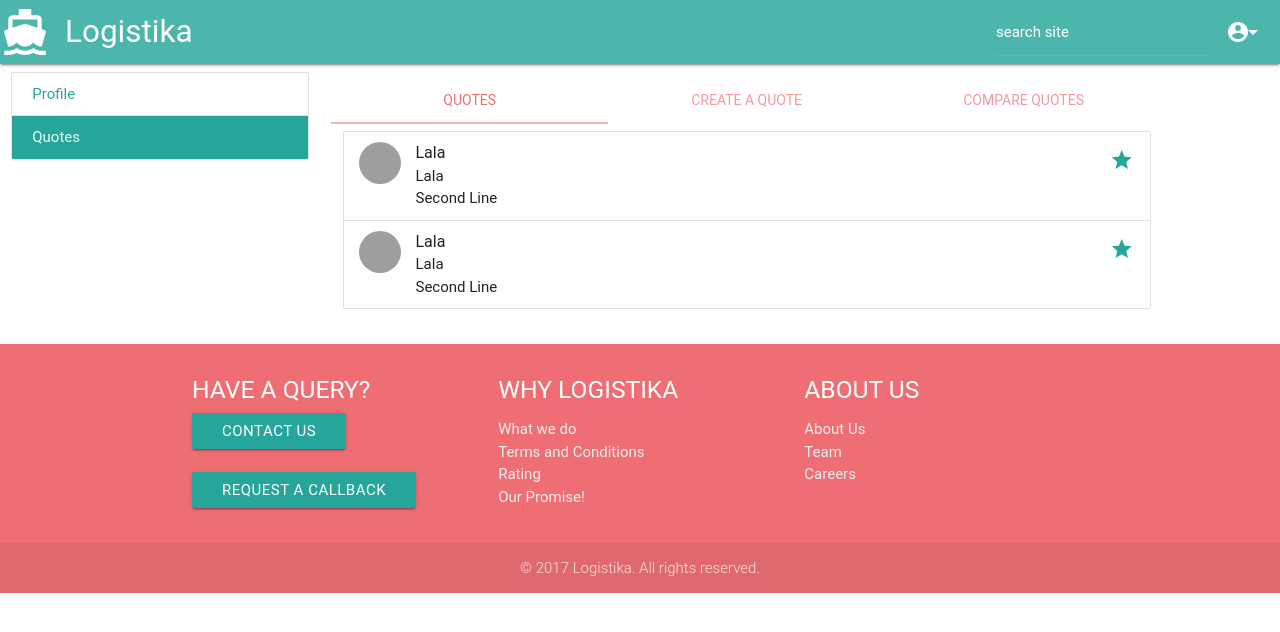
After one commit to thulasi-ram/logistika, a Django app: page /quotes/ in a window 1280 px wide. The commit adds this page. Shown: the top 632 px of the page. Run offline with Django 3.2, Linux system fonts and the light colour scheme; data comes from the database, SQL or seed files in the repository; both versions use the stored data as it was after the commit; some libraries are stand-ins or nearby versions; some web fonts are replaced; grey boxes are pictures that could not be loaded.

Commit message:
Creation of quotes

```diff
--- a/logistika/templates/base.html
+++ b/logistika/templates/base.html
@@ -16,6 +16,7 @@
 
 <ul id="dropdown1" class="dropdown-content">
     {% if request.user.is_authenticated %}
+    <li><a href="/quotes">My Quotes</a></li>
     <li><a href="/users/logout/">Logout</a></li>
     {% else %}
     <li><a href="/users/login/">Login</a></li>
@@ -29,13 +30,17 @@
         </a>
         <ul class="right hide-on-med-and-down">
             <li>
+                <!--<i class="small material-icons">search</i>-->
+
                 <form id="searchThis" action="/search" style="display: inline;" method="get"><input
-                        onfocus="if(this.value==this.defaultValue)this.value='';" value="Search this blog" type="text"
+                        onfocus="if(this.value==this.defaultValue)this.value='';" value="search site" type="text"
                         id="searchBox" onblur="if(this.value=='')this.value=this.defaultValue;" vinput="" name="q"/>
-                    <input id="searchButton" value="Go" type="submit"/></form>
+
+                    <!--<input id="searchButton" value="Go" type="submit"/>-->
+                </form>
             </li>
             <li><a class="dropdown-button" data-beloworigin="true" data-hover="true" href="#!"
-                   data-activates="dropdown1"><i class="small material-icons right">arrow_drop_down</i><i
+                   data-activates="dropdown1"><i class="material-icons right large">arrow_drop_down</i><i
                     class="tiny material-icons">account_circle</i></a></li>
         </ul>
 
@@ -98,6 +103,24 @@
         <p>Rajashekar : 00000000000</p>
         <p>Thulasi : 00000000000</p>
         <h4>Email us:</h4>
+        <div class="row">
+            <form class="col s12">
+                <div class="row">
+                    <div class="input-field col s12">
+                        <i class="material-icons prefix">subject</i>
+                        <input id="contactus_subject" type="text" class="validate">
+                        <label for="contactus_subject">Subject</label>
+                    </div>
+                    <div class="input-field col s12">
+                        <i class="material-icons prefix">mode_edit</i>
+                        <textarea id="contactus_message" class="materialize-textarea"></textarea>
+                        <label for="contactus_message">Message</label>
+                    </div>
+                    <button type="submit" id="query_submit" class="waves-effect waves-light btn right">Send</button>
+
+                </div>
+            </form>
+        </div>
     </div>
     <div class="modal-footer">
         <a href="#!" class=" modal-action modal-close waves-effect waves-green btn-flat">CLOSE</a>
--- /dev/null
+++ b/logistika/templates/logistika/landing2.html
@@ -0,0 +1,19 @@
+{% extends "base.html" %}
+{% block title %}Quotes{% endblock %}
+{% load static %}
+{% block scripts %}
+<script type="text/javascript" src="{% static 'js/quotes.js' %}"></script>
+{% endblock %}
+{% block content %}
+  <div class="row">
+      <div class="col s3">     <div class="collection">
+        <a href="/profile" class="collection-item">Profile</a>
+        <a href="/quotes" class="collection-item active">Quotes</a>
+      </div>
+      </div>
+    <div class="col s8">
+   {% block tabs %}{% endblock %}
+            </div>
+
+  </div>
+{% endblock %}
--- a/logistika/urls.py
+++ b/logistika/urls.py
@@ -24,4 +24,5 @@ urlpatterns = [
     url(r'^admin/', admin.site.urls),
     url(r'^$', Landing.as_view(), name='landing'),
     url(r'^users/', include('users.urls', namespace='users')),
+    url(r'^quotes/', include('quotes.urls', namespace='quotes')),
 ]+ static(settings.STATIC_URL, document_root=settings.STATIC_ROOT)
--- a/quotes/models.py
+++ b/quotes/models.py
@@ -3,3 +3,7 @@ from __future__ import unicode_literals
 from django.db import models
 
 # Create your models here.
+
+
+class Quotes(models.Model):
+    title = models.CharField(max_length=100)
--- /dev/null
+++ b/quotes/templates/quotes/quotes.html
@@ -0,0 +1,67 @@
+{% extends "logistika/landing2.html" %}
+{% block title %}Quotes{% endblock %}
+{% load static %}
+{% block scripts %}
+<script type="text/javascript" src="{% static 'js/quotes.js' %}"></script>
+{% endblock %}
+{% block tabs %}
+<ul class="tabs tabs-fixed-width">
+    <li class="tab col s3"><a href="#list_quotes">Quotes</a></li>
+    <li class="tab col s3 {% if not request.user.is_authenticated %} disabled {%endif%} "><a href="#create_quotes">Create
+        a Quote</a></li>
+    <li class="tab col s3"><a href="#compare_quotes">Compare Quotes</a></li>
+</ul>
+<div id="list_quotes" class="col s12">
+    <ul class="collection">
+        {% for item in quotes%}
+        <li class="collection-item avatar">
+            <img src="images/yuna.jpg" alt="" class="circle">
+            <span class="title">{{item.title}}</span>
+            <p>{{item.title }}<br>
+                Second Line
+            </p>
+            <a href="#!" class="secondary-content"><i class="material-icons">grade</i></a>
+        </li>
+        {% empty %}
+        <h4 class="center">No quotes</h4>
+        {%endfor%}
+    </ul>
+</div>
+<div id="create_quotes" class="col s12">
+    <form id="myform" action="{% url 'quotes:create' %}" method="post">
+        {%csrf_token%}
+        <div class="input-field col s12">
+            <input id="quote_title" name="title" type="text" class="validate" required>
+            <label for="quote_title">Title</label>
+        </div>
+        <button type="submit" id="submit_button" class="waves-effect waves-light btn">CREATE QUOTE
+        </button>
+    </form>
+</div>
+<div id="compare_quotes" class="col s12">
+
+    <div class="row">
+        {%for i in "xxx" %}
+
+        <div class="col s12 m4">
+            <div class="card-panel teal">
+                <nav>
+                    <div class="nav-wrapper">
+                        <form>
+                            <div class="input-field">
+                                <input id="search" type="search" required>
+                                <label class="label-icon" for="search"><i class="material-icons">search</i></label>
+                                <i class="material-icons">close</i>
+                            </div>
+                        </form>
+                    </div>
+                </nav>
+                <span class="white-text">I am a very simple card. I am good at containing small bits of information.
+          I am convenient because I require little markup to use effectively. I am similar to what is called a panel in other frameworks.
+          </span>
+            </div>
+        </div>
+        {%endfor%}
+    </div>
+</div>
+{% endblock %}
--- /dev/null
+++ b/quotes/urls.py
@@ -0,0 +1,15 @@
+from django.conf.urls import url
+from django.contrib.auth.views import password_reset_confirm
+from django.urls import reverse_lazy
+
+from quotes.views import QuotesConsolidated, CreateQuote
+from users.views.forgot_password import ForgotPassword
+from users.views.login import Login
+from users.views.logout import Logout
+from users.views.signup import SignUp
+
+urlpatterns = [
+    url(r'^$', QuotesConsolidated.as_view(), name='consolidated'),
+    url(r'^create', CreateQuote.as_view(), name='create'),
+    url(r'^compare', CreateQuote.as_view(), name='compare'),
+]
--- a/quotes/views.py
+++ b/quotes/views.py
@@ -1,3 +1,42 @@
+from django.http import HttpResponseRedirect
 from django.shortcuts import render
 
 # Create your views here.
+from django.template.response import TemplateResponse
+from django.urls import reverse
+from django.views.generic import TemplateView
+from rest_framework import serializers
+from rest_framework.views import APIView
+
+from quotes.models import Quotes
+
+
+class QuotesConsolidated(TemplateView):
+    template_name = 'quotes/quotes.html'
+
+    def get(self, request, *args, **kwargs):
+        quotes = Quotes.objects.all()
+        return TemplateResponse(request, self.template_name, {'quotes': quotes})
+
+class QuoteSerializer(serializers.Serializer):
+    title = serializers.CharField(required=True, error_messages={
+        'required': 'Quote title is required',
+        'blank': 'Quote title cannot be blank'
+    })
+
+class CreateQuote(TemplateView):
+    template_name = 'quotes/quotes.html'
+    serializer = QuoteSerializer
+
+    def get(self, request, *args, **kwargs):
+        return HttpResponseRedirect(reverse('quotes:consolidated'))
+
+    def post(self, request):
+        try:
+            data = request.POST
+            serializer = self.serializer(data=data)
+            if serializer.is_valid():
+                quote = Quotes.objects.create(title=serializer.data['title'])
+            return TemplateResponse(request, self.template_name)
+        except Exception as e:
+            return TemplateResponse(request, self.template_name)
```
Also changed, not shown: logistika/templates/logistika/landing.html (+14 -14 lines), logistika/db.sqlite3, quotes/migrations/0001_initial.py (added).
